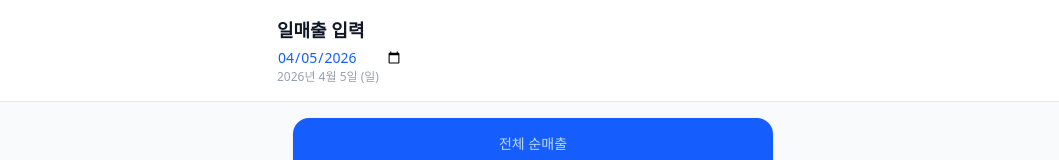
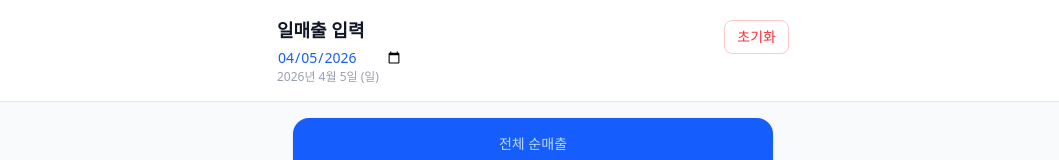
Before and after one commit to yorungyi/northfarm-sales, a React (Vite) app: page /input in a window 1280 px wide. Shown: the top 160 px of the page, without its empty margins (107-1166 px from the left). Built offline with nearby package versions, Linux system fonts and the light colour scheme; no server answers; the database is empty.

Commit message:
feat: 일매출 입력 초기화 버튼 추가

```diff
--- a/src/pages/InputPage.tsx
+++ b/src/pages/InputPage.tsx
@@ -123,7 +123,8 @@ export default function InputPage() {
 
       {/* 헤더 */}
       <header className="bg-white border-b border-gray-200 px-4 pt-safe-top">
-        <div className="max-w-lg mx-auto py-4">
+        <div className="max-w-lg mx-auto py-4 flex items-start justify-between">
+          <div>
             <h1 className="text-lg font-bold text-gray-900">일매출 입력</h1>
             <input
               type="date"
@@ -132,6 +133,18 @@ export default function InputPage() {
               className="mt-1 text-sm text-blue-600 font-medium bg-transparent border-none outline-none"
             />
             <p className="text-xs text-gray-400">{formatDate(selectedDate)}</p>
+          </div>
+          <button
+            onClick={() => {
+              if (window.confirm('모든 업장 매출을 0으로 초기화할까요?')) {
+                resetInputs()
+                setGuestCountState(0)
+              }
+            }}
+            className="mt-1 text-sm text-red-500 font-medium px-3 py-1.5 rounded-lg border border-red-200 active:bg-red-50"
+          >
+            초기화
+          </button>
         </div>
       </header>
 
```
Lines whose indentation alone changed are shown as unchanged.
